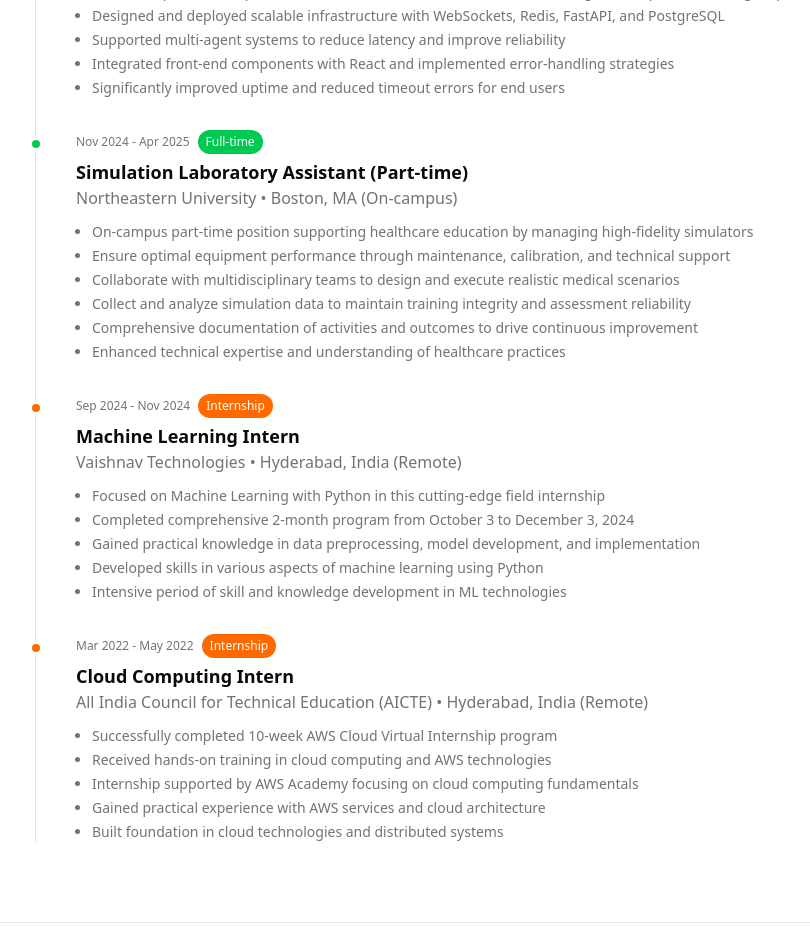
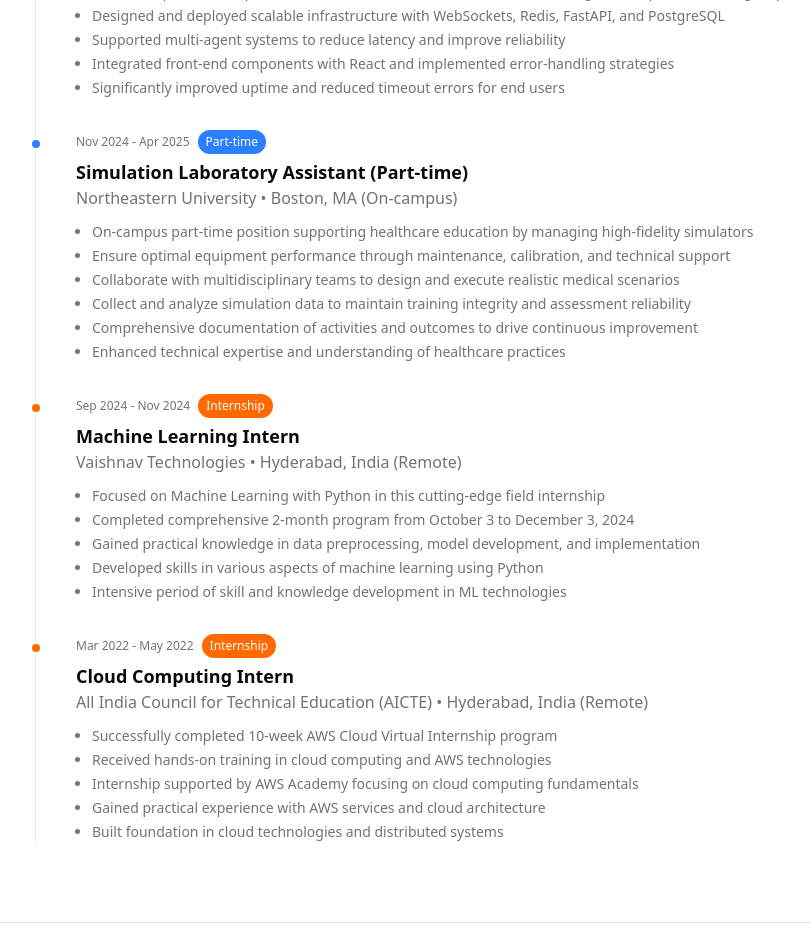
Before and after one commit to prabhakar1234pr/Prabhakar_Elavala_Portfolio, a Next.js app: page /experience in a window 1280 px wide. Shown: the part 1080-2007 px from the top of the page, without its empty margins (181-991 px from the left). Built offline with nearby package versions, Linux system fonts and the light colour scheme; no server answers.

Commit message:
Fix: Change Simulation Lab Assistant badge from Full-time to Part-time (blue badge)

```diff
--- a/src/app/experience/page.tsx
+++ b/src/app/experience/page.tsx
@@ -38,16 +38,19 @@
             <li key={e.org + e.role} className="mb-8 ms-4">
               <div className={`absolute w-3 h-3 rounded-full mt-2 -start-1.5 border-2 border-background ${
                 e.type === 'internship' ? 'bg-orange-500' :
-                e.type === 'volunteer' ? 'bg-purple-500' : 'bg-green-500'
+                e.type === 'volunteer' ? 'bg-purple-500' :
+                e.type === 'part-time' ? 'bg-blue-500' : 'bg-green-500'
               }`} />
               <div className="flex items-center gap-2 mb-1">
                 <time className="text-xs text-muted-foreground font-medium">{e.dates}</time>
                 <span className={`text-xs px-2 py-1 rounded-full text-white font-medium ${
                   e.type === 'internship' ? 'bg-orange-500' :
-                  e.type === 'volunteer' ? 'bg-purple-500' : 'bg-green-500'
+                  e.type === 'volunteer' ? 'bg-purple-500' :
+                  e.type === 'part-time' ? 'bg-blue-500' : 'bg-green-500'
                 }`}>
                   {e.type === 'internship' ? 'Internship' :
-                   e.type === 'volunteer' ? 'Volunteer' : 'Full-time'}
+                   e.type === 'volunteer' ? 'Volunteer' :
+                   e.type === 'part-time' ? 'Part-time' : 'Full-time'}
                 </span>
               </div>
               <h3 className="text-lg font-semibold text-foreground">
--- a/src/data/experience.ts
+++ b/src/data/experience.ts
@@ -4,7 +4,7 @@
   dates: string;
   bullets: string[];
   location?: string;
-  type?: 'education' | 'work' | 'internship' | 'volunteer';
+  type?: 'education' | 'work' | 'internship' | 'volunteer' | 'part-time';
   gpa?: string;
 };
 
@@ -71,7 +71,7 @@
     org: "Northeastern University",
     dates: "Nov 2024 - Apr 2025",
     location: "Boston, MA (On-campus)",
-    type: "work",
+    type: "part-time",
     bullets: [
       "On-campus part-time position supporting healthcare education by managing high-fidelity simulators",
       "Ensure optimal equipment performance through maintenance, calibration, and technical support",
```
